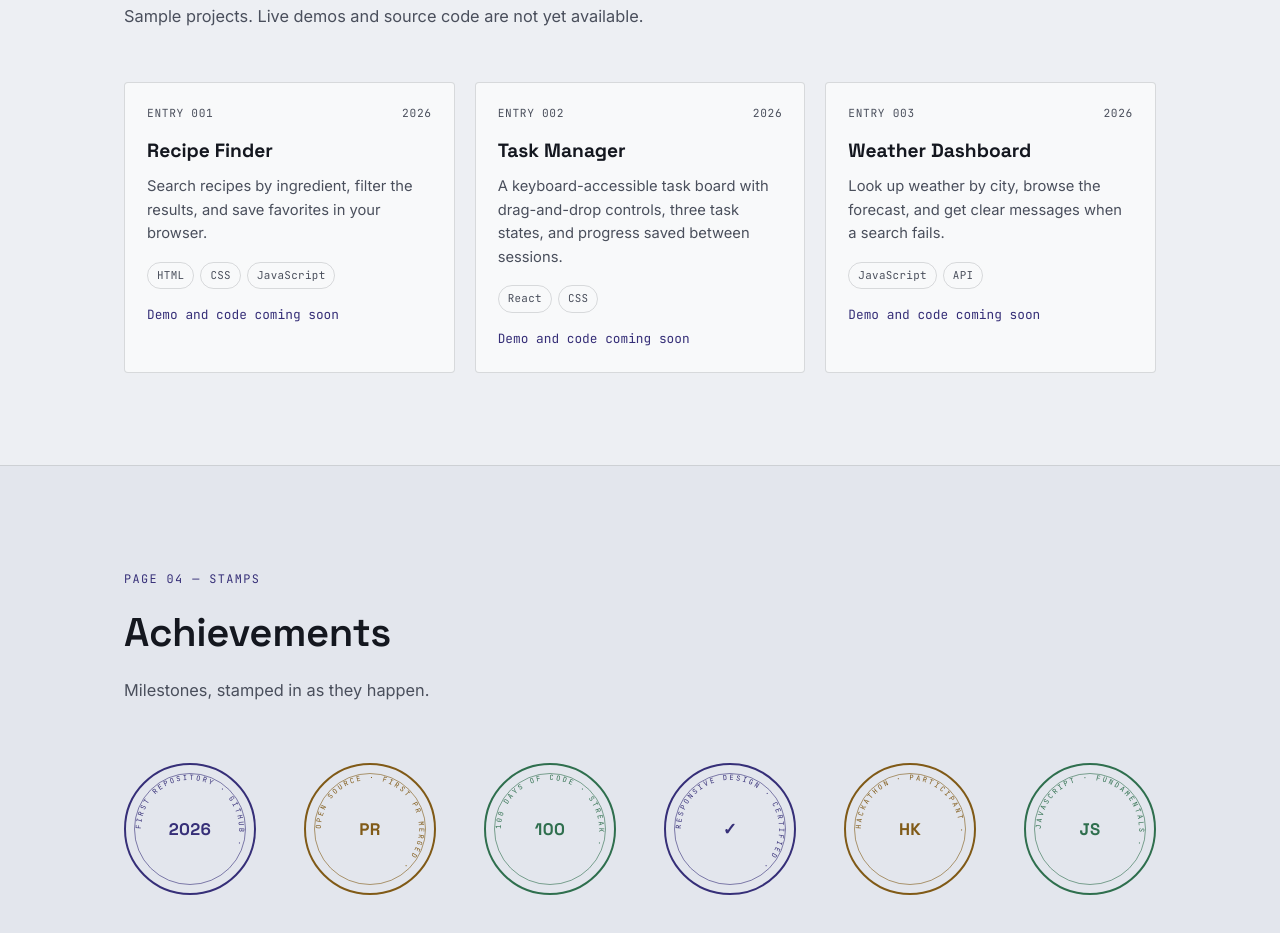
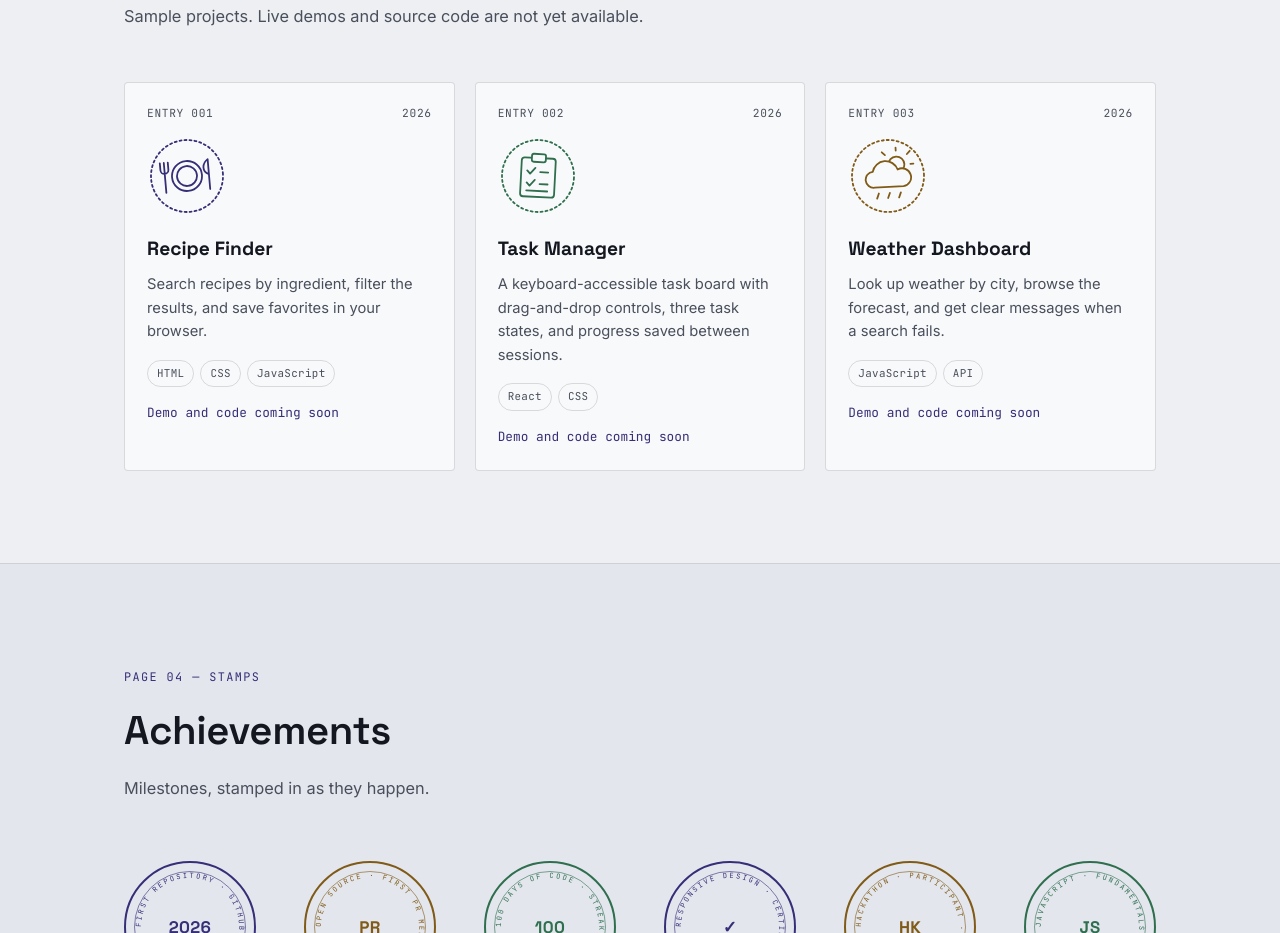
Before and after one commit to vaishnokri/vaishnavi-portfolio, a plain HTML site: page index.html in a window 1280 px wide. Shown: the part 2176-3109 px from the top of the page. Drawn offline with Linux system fonts and the light colour scheme.

Commit message:
feat: add inline project stamp illustrations

```diff
--- a/index.html
+++ b/index.html
@@ -152,6 +152,12 @@
             <span class="entry__index">ENTRY 001</span>
             <span class="entry__date">2026</span>
           </div>
+          <svg class="entry__illustration entry__illustration--recipe" viewBox="0 0 80 80" width="80" height="80" fill="none" stroke="currentColor" stroke-width="1.8" stroke-linecap="round" stroke-linejoin="round" aria-hidden="true" focusable="false">
+            <circle class="entry__seal" cx="40" cy="40" r="36"/>
+            <circle cx="40" cy="40" r="15"/>
+            <circle cx="40" cy="40" r="10"/>
+            <path d="M18 25v12m-4-12v7a4 4 0 0 0 8 0v-7m-4 12v18m44 0V25c-6 4-7 12 0 15"/>
+          </svg>
           <h3 class="entry__title">Recipe Finder</h3>
           <p class="entry__desc">Search recipes by ingredient, filter the results, and save favorites in your browser.</p>
           <ul class="entry__tags">
@@ -167,6 +173,12 @@
             <span class="entry__index">ENTRY 002</span>
             <span class="entry__date">2026</span>
           </div>
+          <svg class="entry__illustration entry__illustration--tasks" viewBox="0 0 80 80" width="80" height="80" fill="none" stroke="currentColor" stroke-width="1.8" stroke-linecap="round" stroke-linejoin="round" aria-hidden="true" focusable="false">
+            <circle class="entry__seal" cx="40" cy="40" r="36"/>
+            <rect x="23" y="22" width="34" height="39" rx="3"/>
+            <rect x="33" y="18" width="14" height="8" rx="2" fill="var(--card-bg)"/>
+            <path d="m29 35 3 3 5-6m5 4h8m-21 11 3 3 5-6m5 4h8m-21 7h21"/>
+          </svg>
           <h3 class="entry__title">Task Manager</h3>
           <p class="entry__desc">A keyboard-accessible task board with drag-and-drop controls, three task states, and progress saved between sessions.</p>
           <ul class="entry__tags">
@@ -182,6 +194,13 @@
             <span class="entry__index">ENTRY 003</span>
             <span class="entry__date">2026</span>
           </div>
+          <svg class="entry__illustration entry__illustration--weather" viewBox="0 0 80 80" width="80" height="80" fill="none" stroke="currentColor" stroke-width="1.8" stroke-linecap="round" stroke-linejoin="round" aria-hidden="true" focusable="false">
+            <circle class="entry__seal" cx="40" cy="40" r="36"/>
+            <circle cx="49" cy="29" r="8"/>
+            <path d="M49 15v-3m14 17h3m-6-10 3-3m-25 3-3-3"/>
+            <path d="M26 51a8 8 0 0 1-1-16 13 13 0 0 1 25-1 9 9 0 1 1 5 17Z" fill="var(--card-bg)"/>
+            <path d="m30 57-2 5m13-5-2 5m13-5-2 5"/>
+          </svg>
           <h3 class="entry__title">Weather Dashboard</h3>
           <p class="entry__desc">Look up weather by city, browse the forecast, and get clear messages when a search fails.</p>
           <ul class="entry__tags">
--- a/style.css
+++ b/style.css
@@ -565,6 +565,19 @@ button:focus-visible {
   margin: 0 0 8px;
 }
 
+/* Small ink seals tie each project subject to the passport stamps. */
+.entry__illustration {
+  display: block;
+  width: 80px;
+  height: 80px;
+  margin: 0 0 18px;
+  color: var(--navy);
+  transform: rotate(-5deg);
+}
+.entry__illustration--tasks { color: var(--green); transform: rotate(3deg); }
+.entry__illustration--weather { color: var(--gold); transform: rotate(-3deg); }
+.entry__seal { stroke-dasharray: 2 3; }
+
 .entry__desc {
   color: var(--ink-soft);
   font-size: 0.92rem;
```
